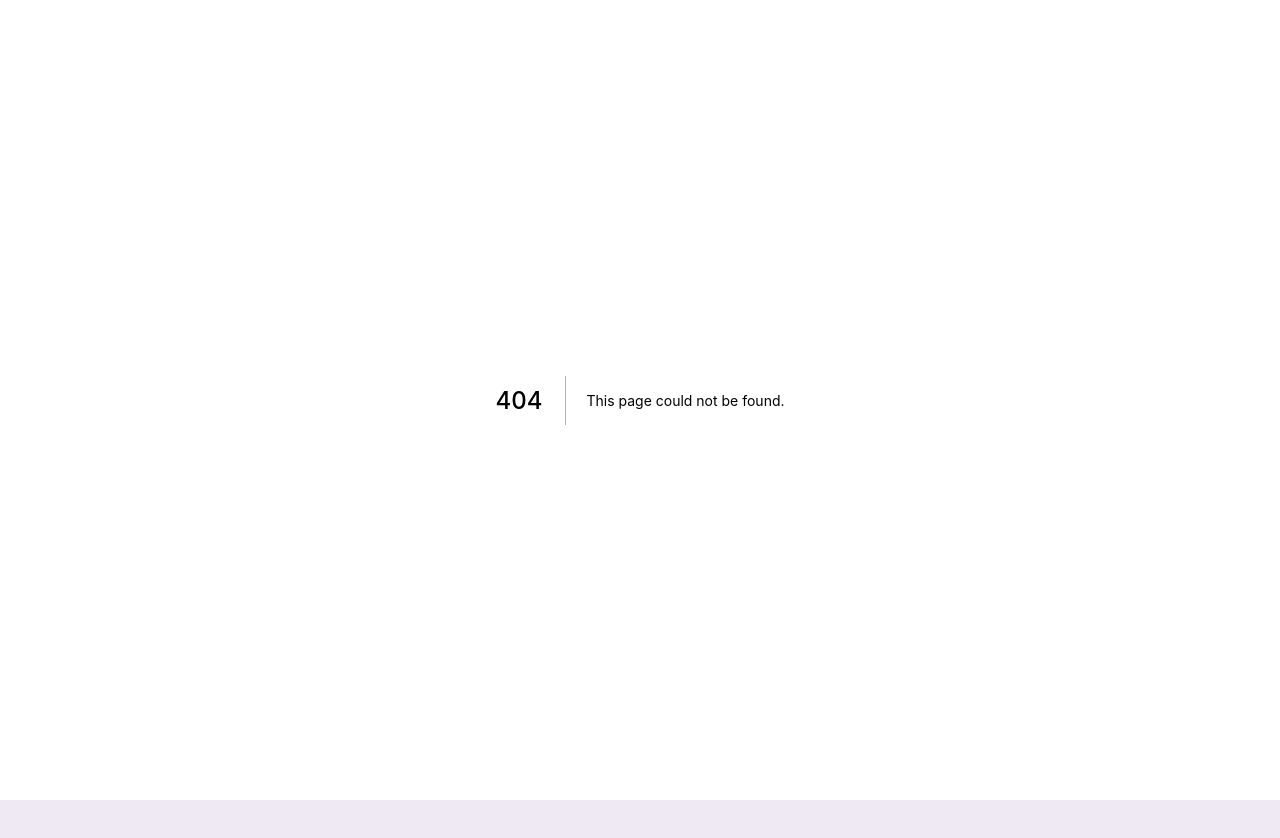
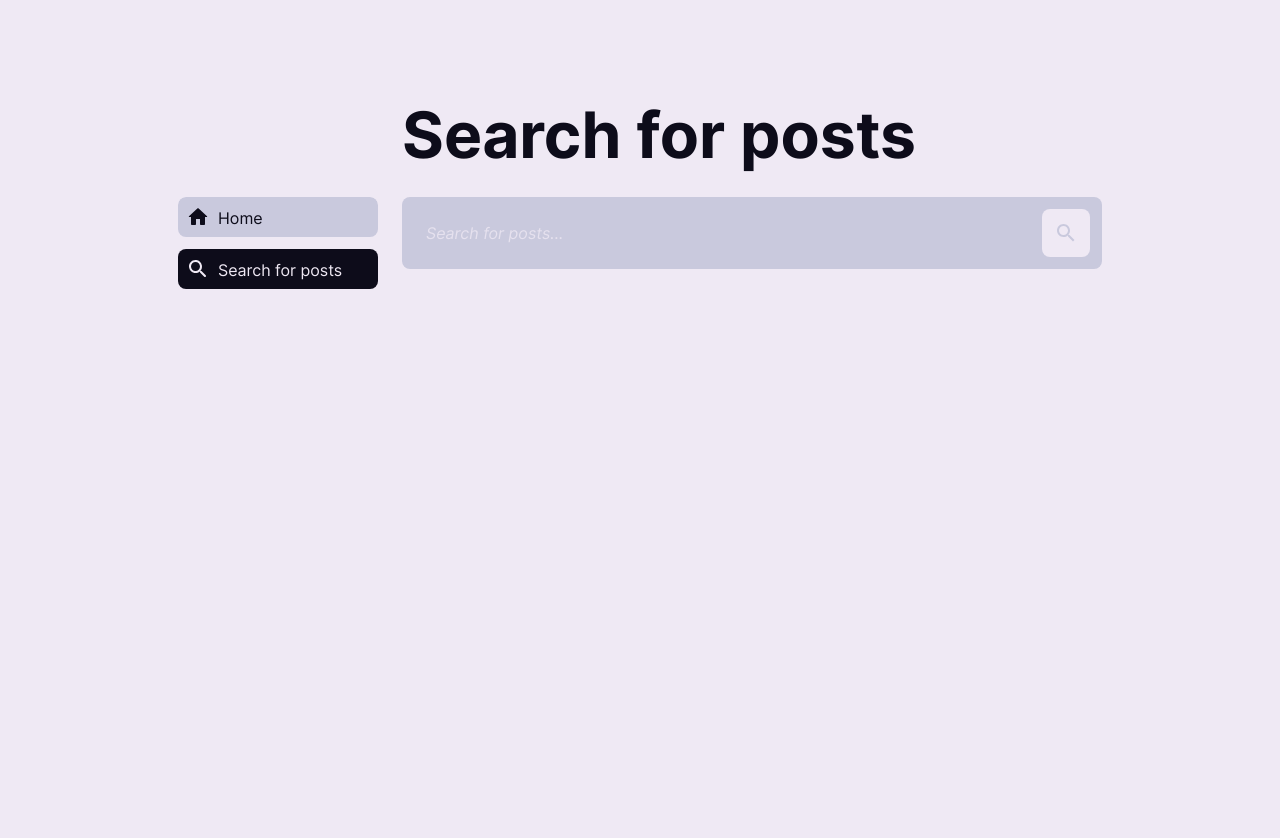
Before and after one commit to lonkaars/blog, a Next.js app: page /search in a window 1280 px wide. Before the commit this address had no page. Shown: the top 838 px of the page. Before the commit the page ends 800 px from the top, so only its background shows below. Built offline with nearby package versions, Linux system fonts and the light colour scheme.

Commit message:
search page :tada:

```diff
--- a/pages/_app.tsx
+++ b/pages/_app.tsx
@@ -7,6 +7,7 @@ import '../styles/navbar.css';
 import '../styles/button.css';
 import '../styles/image.css';
 import '../styles/tags.css';
+import '../styles/search.css';
 
 export default function Blog({ Component, pageProps }) {
 	return <div>
--- /dev/null
+++ b/pages/search.tsx
@@ -0,0 +1,45 @@
+import Navbar from '../components/navbar';
+import { FormEvent } from 'react';
+import { ArticleMeta } from './post/[id]';
+
+import SearchOutlinedIcon from '@material-ui/icons/SearchOutlined';
+
+function SearchBar(props: {
+	searchFunction: (event?: FormEvent<HTMLFormElement>) => void;
+}) {
+	return <div className="searchBar">
+		<form onSubmit={props.searchFunction}>
+			<input className="input" placeholder="Search for posts..." autoComplete="off"/>
+			<button className="button" onClick={() => props.searchFunction()}><SearchOutlinedIcon/></button>
+			<input type="submit" style={{ display: "none" }}/>
+		</form>
+	</div>
+}
+
+export default function SearchPage(props: {
+	posts: Array<{
+		props: {
+			meta: ArticleMeta
+		}
+	}>
+}) {
+	return <div>
+		<div className="centeredPage">
+			<div className="titleWrapper">
+				<h1>Search for posts</h1>
+			</div>
+			<div className="navAreaWrapper">
+				<div className="sticky">
+					<Navbar page="search"/>
+				</div>
+			</div>
+			<div className="contentWrapper">
+				<SearchBar searchFunction={(event?: FormEvent<HTMLFormElement>) => {
+					event?.preventDefault();
+				}}/>
+			</div>
+		</div>
+	</div>
+}
+
+// grep -Por "^\[meta\]:\s+<tags>\s+\(\K(.+)(?=\)$)" posts
--- a/styles/globals.css
+++ b/styles/globals.css
@@ -64,6 +64,8 @@ h3 { font-size: 32px; }
 	background-color: var(--fg);
 }
 
+:focus { outline: none; }
+
 @media (prefers-color-scheme: light) {
 	.subtile {
 		opacity: .6;
--- a/styles/navbar.css
+++ b/styles/navbar.css
@@ -85,16 +85,19 @@
 	height: 24px;
 }
 
-.navbarItem > div > svg {
-	vertical-align: super;
-}
+.navbarItem > div > svg { vertical-align: super; }
 
 @media (prefers-color-scheme: light) {
 	.navbarItem .inner { background-color: var(--heliotrope-gray); }
 
 	.navbarItem.active .inner,
-	.navbarItem:not(.chapter):hover .inner {
+	.navbarItem.link:hover .inner {
 		color: var(--bg);
 		background-color: var(--fg);
 	}
+
+	.navbarItem.pinned .inner .title {
+		opacity: .6;
+		color: var(--oxford-blue)
+	}
 }
--- /dev/null
+++ b/styles/search.css
@@ -0,0 +1,37 @@
+.searchBar {
+	background-color: var(--heliotrope-gray);
+	border-radius: 8px;
+	padding: 12px;
+}
+
+.searchBar .input {
+	background-color: transparent;
+	border: 0;
+
+	color: var(--bg);
+
+	margin-left: 12px;
+	width: calc(100% - 48px - 12px);
+	padding: 14px 0;
+
+	vertical-align: top;
+
+	font-family: "Inter", sans-serif;
+	font-size: 16px;
+}
+
+.searchBar .input::placeholder {
+	font-style: italic;
+	opacity: .75;
+
+	color: var(--bg);
+}
+
+.searchBar .button {
+	margin: 0;
+	display: inline-block !important;
+	line-height: 0;
+	min-width: unset;
+	background-color: var(--bg);
+	color: var(--heliotrope-gray) !important;
+}
```
